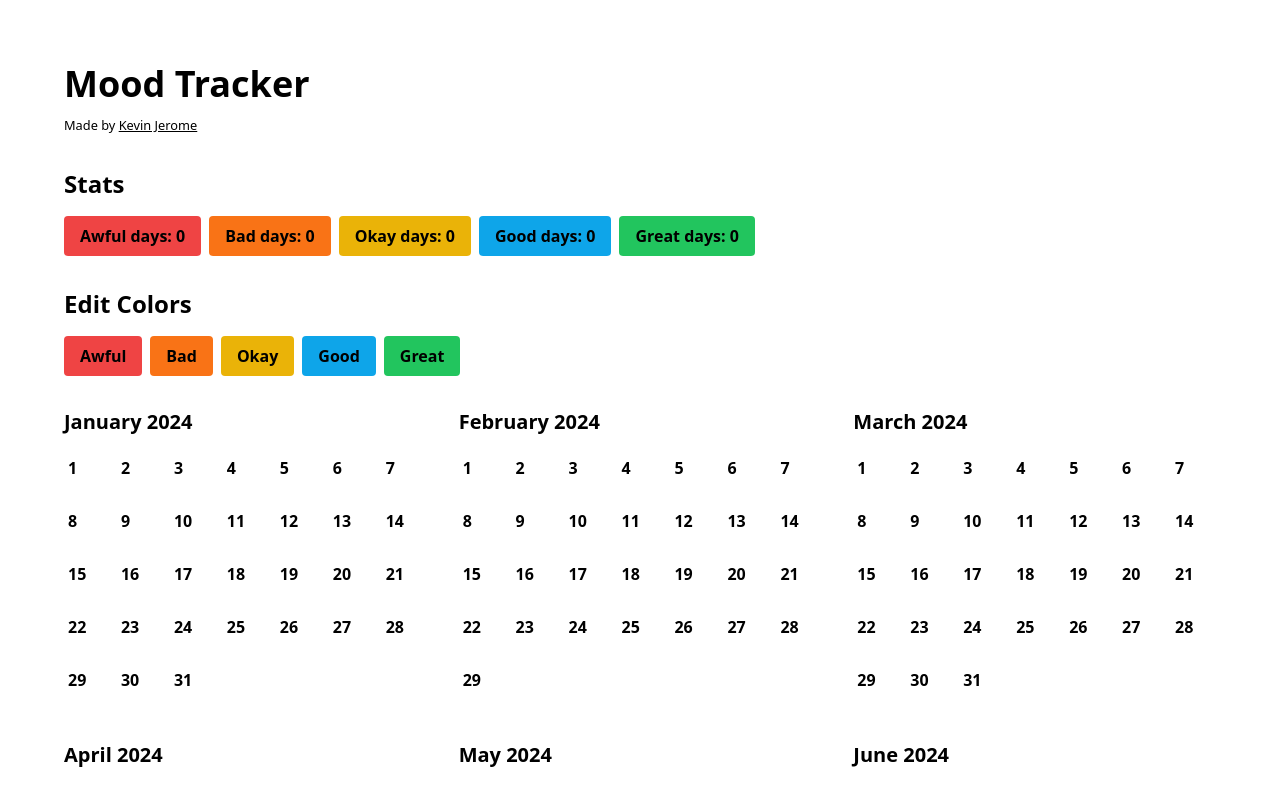
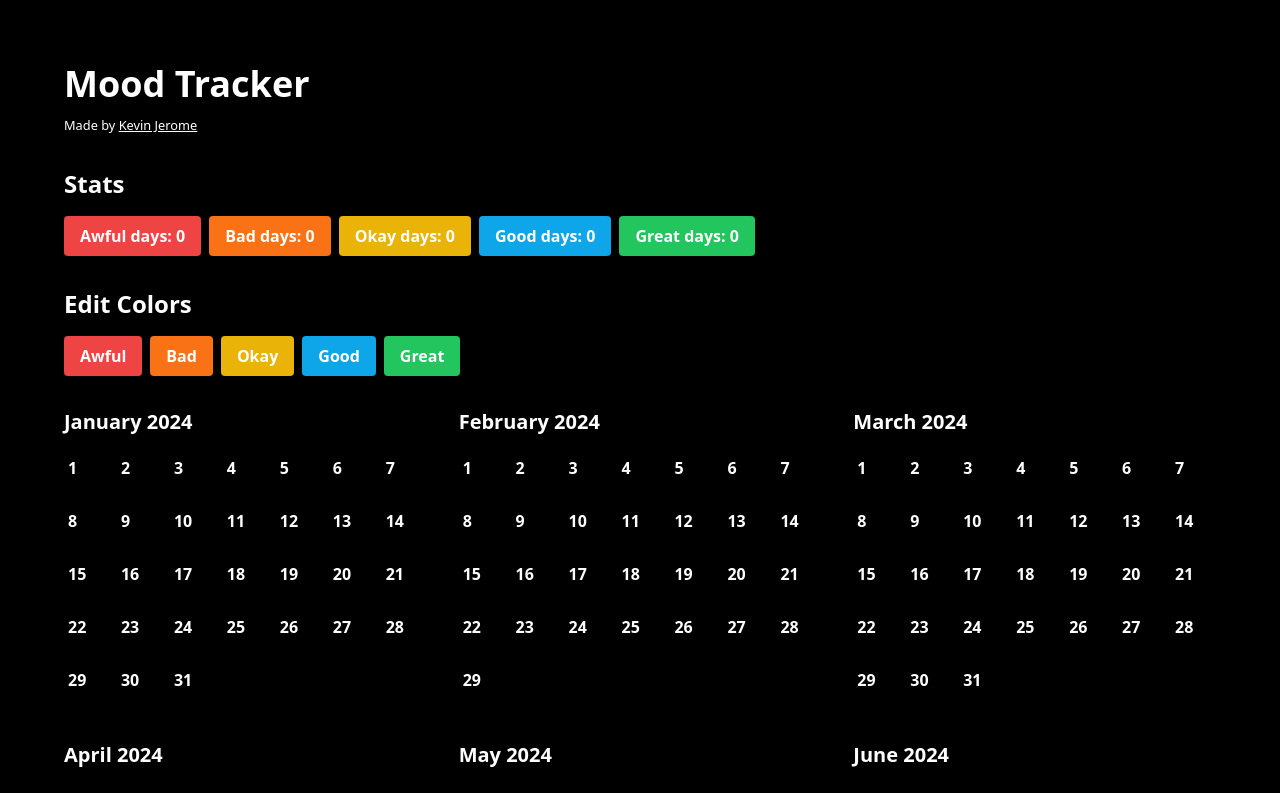
Before and after one commit to BellaYoungFlowers/mood-tracker, a React (Vite) app: page / in a window 1280 px wide. Shown: the top 793 px of the page. Built offline with nearby package versions, Linux system fonts and the light colour scheme.

Commit message:
remove light mode
I simply don't have the artistic talent to pull off light mode

```diff
--- a/src/App.tsx
+++ b/src/App.tsx
@@ -7,7 +7,7 @@ import { Stats } from "./components/Stats";
 function App() {
   return (
     <ConfigProvider>
-      <main className="space-y-8 bg-white p-8 text-black dark:bg-black dark:text-white lg:p-16">
+      <main className="space-y-8 bg-black p-8 text-white lg:p-16">
         <MainTitle />
         <Stats />
         <MoodColorSelector />
--- a/src/components/CalendarList.tsx
+++ b/src/components/CalendarList.tsx
@@ -96,17 +96,16 @@ function CalendarItem(props: CalendarItemProps) {
             moodColor = config.moodData[moodRatingNumber].color;
           }
           const isActive = props.isSelected && dayIndex === selectedDayIndex;
-          const isActiveStyles =
-            "bg-black text-white dark:bg-white dark:text-black";
+          const isActiveStyles = "text-black";
 
           return (
             <li
               key={dayIndex}
               onClick={() => onClickCalendarDay(dayIndex)}
-              className={`aspect-square rounded p-1 font-bold lg:hover:scale-105 lg:hover:cursor-pointer lg:hover:bg-black lg:hover:text-white dark:lg:hover:bg-white dark:lg:hover:text-black ${
+              className={`aspect-square rounded p-1 font-bold lg:hover:scale-105 lg:hover:cursor-pointer lg:hover:bg-white lg:hover:text-black ${
                 isActive && isActiveStyles
               }`}
-              style={{ backgroundColor: moodColor }}
+              style={{ backgroundColor: isActive ? "#ffffff" : moodColor }}
               tabIndex={0}
             >
               <span>{dayIndex + 1}</span>
```
